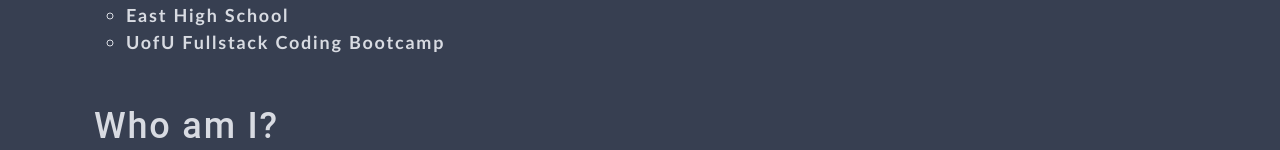
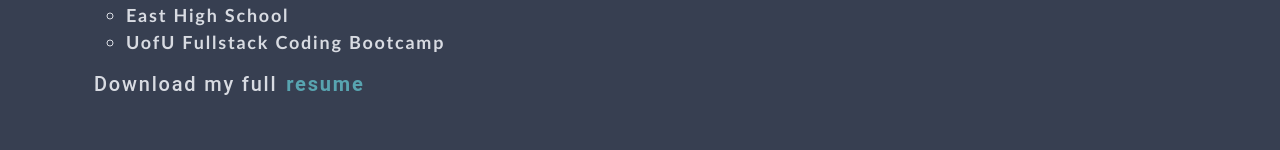
Before and after one commit to Bvatuvei/react-portfolio, a React (Create React App) app: page / in a window 1280 px wide. Both pictures are taken after a click on the item "Resume". Shown: the part 467-617 px from the top of the page. Built offline with nearby package versions, Linux system fonts and the light colour scheme.

Commit message:
added download link to resume

```diff
--- a/src/components/Resume/index.js
+++ b/src/components/Resume/index.js
@@ -1,4 +1,5 @@
 import React from "react";
+import resumeImg from '../../assets/images/Resume.png'
 
 function Resume() {
 
@@ -127,6 +128,9 @@
         </ul>
         </div>
         </div>
+        <div>
+          <h3 className="fs-5">Download my full <a download href={resumeImg} target='_blank'>resume</a></h3>
+        </div>
         </section>
     )
 }
```
Also changed, not shown: src/assets/images/Resume.png (added).
